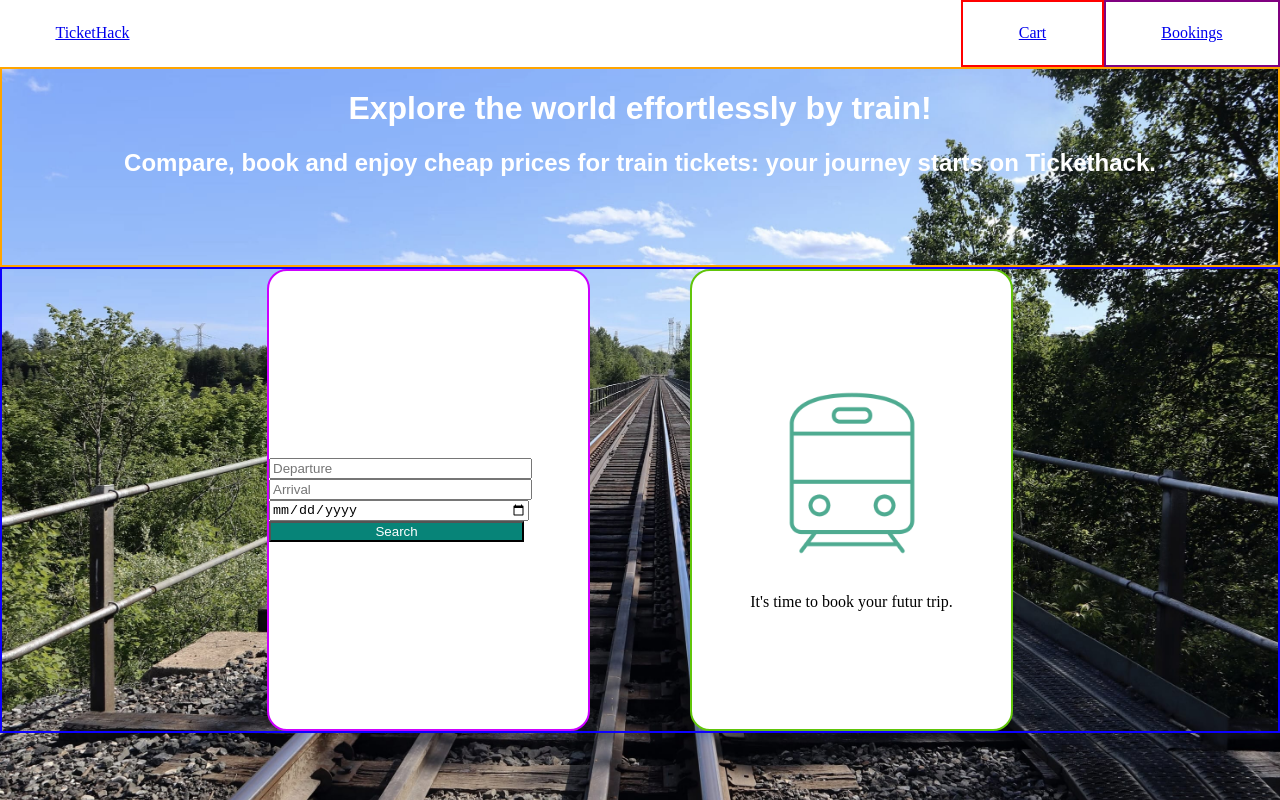
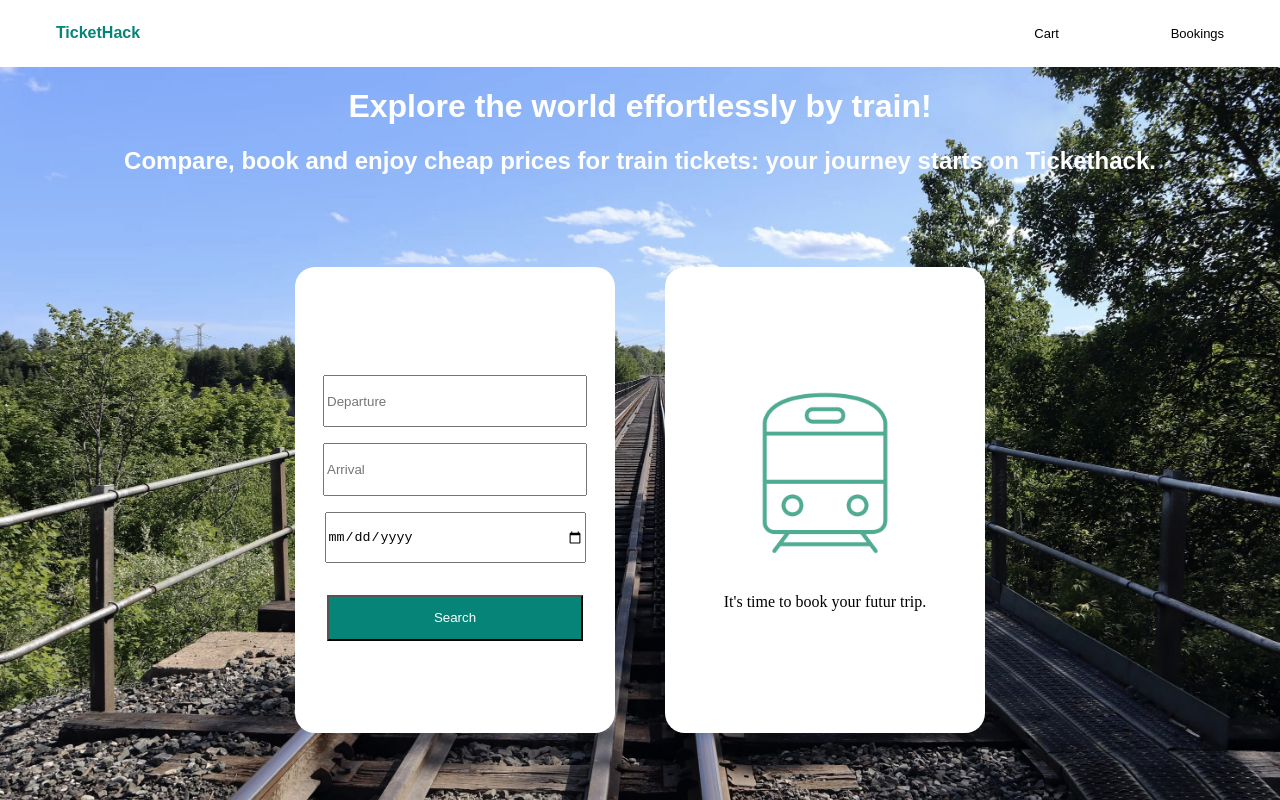
Before and after one commit to lbaillon/tickethack-frontend, a website: page index.html in a window 1280 px wide. Drawn offline with Linux system fonts and the light colour scheme.

Commit message:
sauvegarde front html et securité

```diff
--- a/index.html
+++ b/index.html
@@ -10,7 +10,7 @@
     <div id="container">
         <div id="header">
             <div id="logoButton">
-                <a  href="index.html">TicketHack</a>
+                <a  id="logo" href="index.html">TicketHack</a>
             </div>
             <div id="cartButton">
                 <a  href="cart.html">Cart</a>
--- a/script.js
+++ b/script.js
@@ -1,3 +1,44 @@
+
+
+
+// // au clic sur btn-search on reccupère les infos depart arrivée et date
+// document.querySelector("#btn-search").addEventListener("click", function () {
+//     let departure = document.querySelector("#depart").value;
+//     let arrival = document.querySelector("#arrivee").value;
+//     let date = document.querySelector("#date").value;
+//     // on accède à notre route pour les conditions
+//     fetch(`http://localhost:3000/travel/${departure}/${arrival}/${date}`)
+// 	.then(response => response.json())
+// 	.then(data => {
+// 		if (data) { //on enlève l'image et le bloc de texte et on rajoute les noms des différents voyages
+//                 document.querySelector('#imgdroit').remove();
+//                 document.querySelector('#texteBlocDroit').remove();
+//                 for (let i = 0; i<data.travels.length; i++) {
+//                 let travelDate = new Date (data.travels[i].date)
+//                 document.querySelector("#blocDroit").innerHTML += `
+//                 <div class="voyage" id='${data.travels[i]._id}'>
+//                 <p class="voyageList"> ${data.travels[i].departure}>${data.travels[i].arrival} ${travelDate.getHours()}:${travelDate.getMinutes()} ${data.travels[i].price}€ </p>
+//                 <a href="cart.html"> <button type="button" class="btn-book">Book</button> </a>
+//                 </div>
+//                  `
+//             }
+//             let resultTravels = document.querySelectorAll('.btn-book')
+//             for (let i=0; i<resultTravels.length; i++) {
+//                 document.querySelectorAll(".btn-book")[i].addEventListener("click", function () {
+//                     fetch(`http://localhost:3000/travel/cartTrue/${this.parentNode.parentNode.id}`, {method: "PUT"})
+//                     .then(response => response.json())
+//                     .then(data => {
+//                         console.log('ceci est le console de data dans bouton btnbook => ',data)
+//                     })
+//                  })
+//             }
+// 			 } else { // si aucun voyage trouvé, on met une image notfound
+//                 document.querySelector('#imgdroit').src = "images/notfound.png"
+//                 document.querySelector('#texteBlocDroit').textContent = "No trip found."
+
+// 		}});
+// });
+
 
 
 
@@ -10,7 +51,7 @@ document.querySelector("#btn-search").addEventListener("click", function () {
     fetch(`http://localhost:3000/travel/${departure}/${arrival}/${date}`)
 	.then(response => response.json())
 	.then(data => {
-		if (data) { //on enlève l'image et le bloc de texte et on rajoute les noms des différents voyages
+		if (data.travels) { //on enlève l'image et le bloc de texte et on rajoute les noms des différents voyages
                 document.querySelector('#imgdroit').remove();
                 document.querySelector('#texteBlocDroit').remove();
                 for (let i = 0; i<data.travels.length; i++) {
@@ -32,24 +73,9 @@ document.querySelector("#btn-search").addEventListener("click", function () {
                     })
                  })
             }
-            console.log('resultat de resultTravels',resultTravels.length)
 			 } else { // si aucun voyage trouvé, on met une image notfound
                 document.querySelector('#imgdroit').src = "images/notfound.png"
                 document.querySelector('#texteBlocDroit').textContent = "No trip found."
 
 		}});
 });
-
-
-
-
-                 //fonction au clic sur le bouton btn-book
-            function boutonBook(){
-                 document.querySelectorAll(".btn-book").addEventListener("click", function () { console.log("coucou")
-                    fetch(`http://localhost:3000/travel/cartTrue/${this.parentNode.parentNode.id}`, {method: "PUT"})
-                    .then(response => response.json())
-                    .then(data => {
-                        console.log('ceci est le console de data dans bouton btnbook => ',data)
-                    })
-                 })
-                }
--- a/style.css
+++ b/style.css
@@ -31,9 +31,19 @@ body {
     display: flex;
     justify-content: center;
     align-items: center;
-    color: rgb(7, 132, 120);
-    font-weight: 200;
-    text-decoration: none;
+}
+
+a {
+  text-decoration: none;
+  font-family: "Arial";
+  color: black;
+  font-size: small;
+}
+
+#logo{
+  color: rgb(7, 132, 120);
+  font-weight: bold;
+  font-size: medium;
 }
 
 #cartButton {
@@ -41,7 +51,6 @@ body {
     grid-row-end: 2;
     grid-column-start: 9;
     grid-column-end: 10;
-    border: solid 2px red;
     display: flex;
     justify-content: center;
     align-items: center;
@@ -52,7 +61,6 @@ body {
     grid-row-end: 2;
     grid-column-start: 10;
     grid-column-end: 11;
-    border: solid 2px purple;
     display: flex;
     justify-content: center;
     align-items: center;
@@ -66,7 +74,6 @@ body {
     text-align: center;
     color: white;
     font-family: "Arial";
-    border: solid, 2px, orange;
   }
 
   #contenu{
@@ -77,7 +84,6 @@ body {
     grid-row-end: 12;
     grid-column-start: 1;
     grid-column-end: 11;
-    border: solid, 2px, rgb(13, 0, 255);
   }
 
   #blocGauche{
@@ -87,8 +93,7 @@ body {
     flex-direction: column;
     justify-content: center;
     width: 25%;
-    border: solid, 2px, rgb(204, 0, 255);
-    margin-right: 50px;
+    align-items: center;
   }
 
   #blocDroit{
@@ -99,19 +104,28 @@ body {
     justify-content: center;
     align-items: center;
     width: 25%;
-    border: solid, 2px, rgb(97, 197, 10);
     margin-left: 50px;
     overflow: scroll;
   }
 
   input {
     width: 80%;
+    height: 10%;
+    margin-top: 5%;
   }
 
   #btn-search{
     width: 80%;
     background-color: rgb(7, 132, 120);
     color: white;
+    margin-top: 10%;
+    width: 80%;
+    height: 10%;
+  }
+
+  #blocImg{
+    border-bottom: solid, 1px, rgb(7, 132, 120);
+    object-fit: cover;
   }
 
   .btn-book{
```
